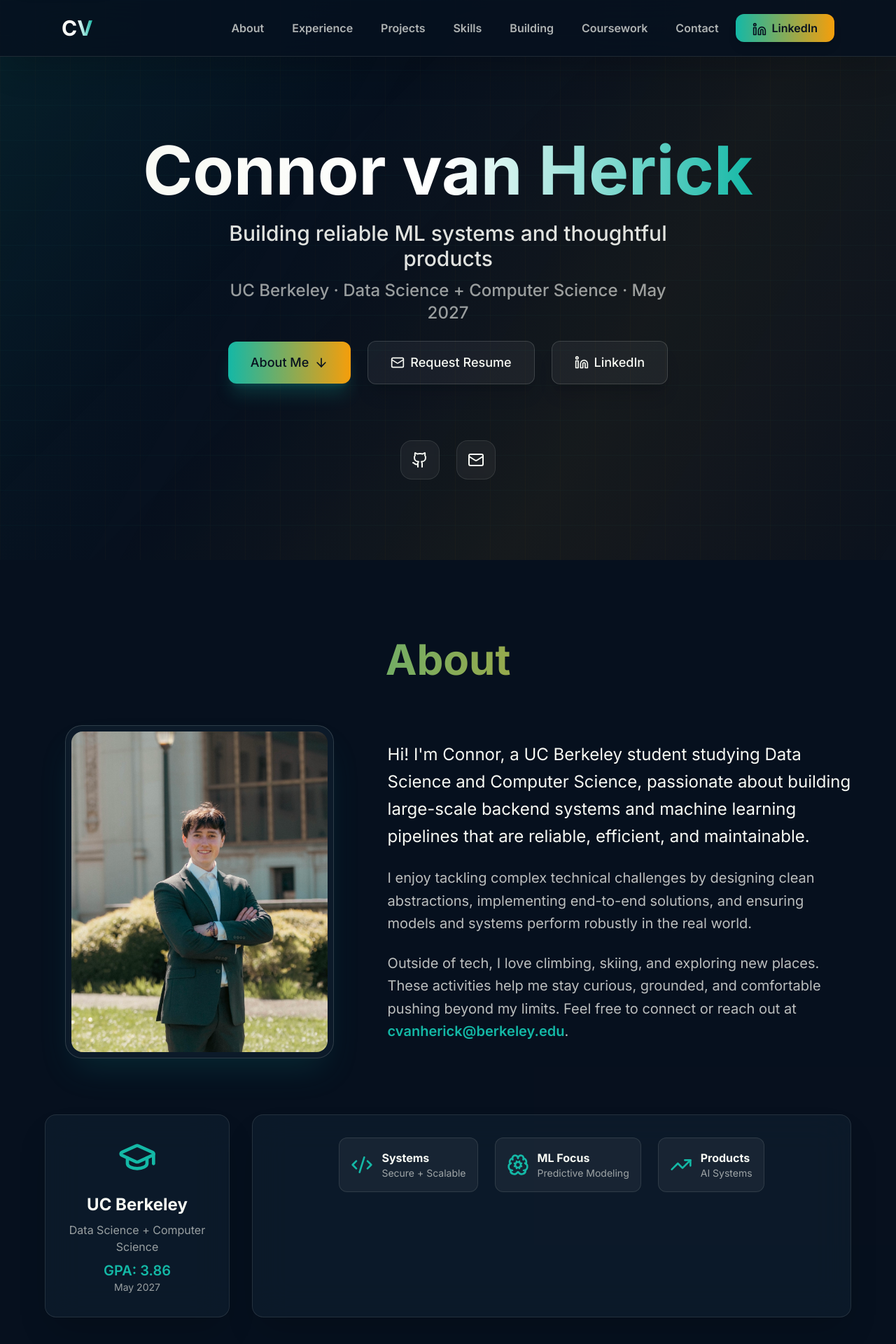
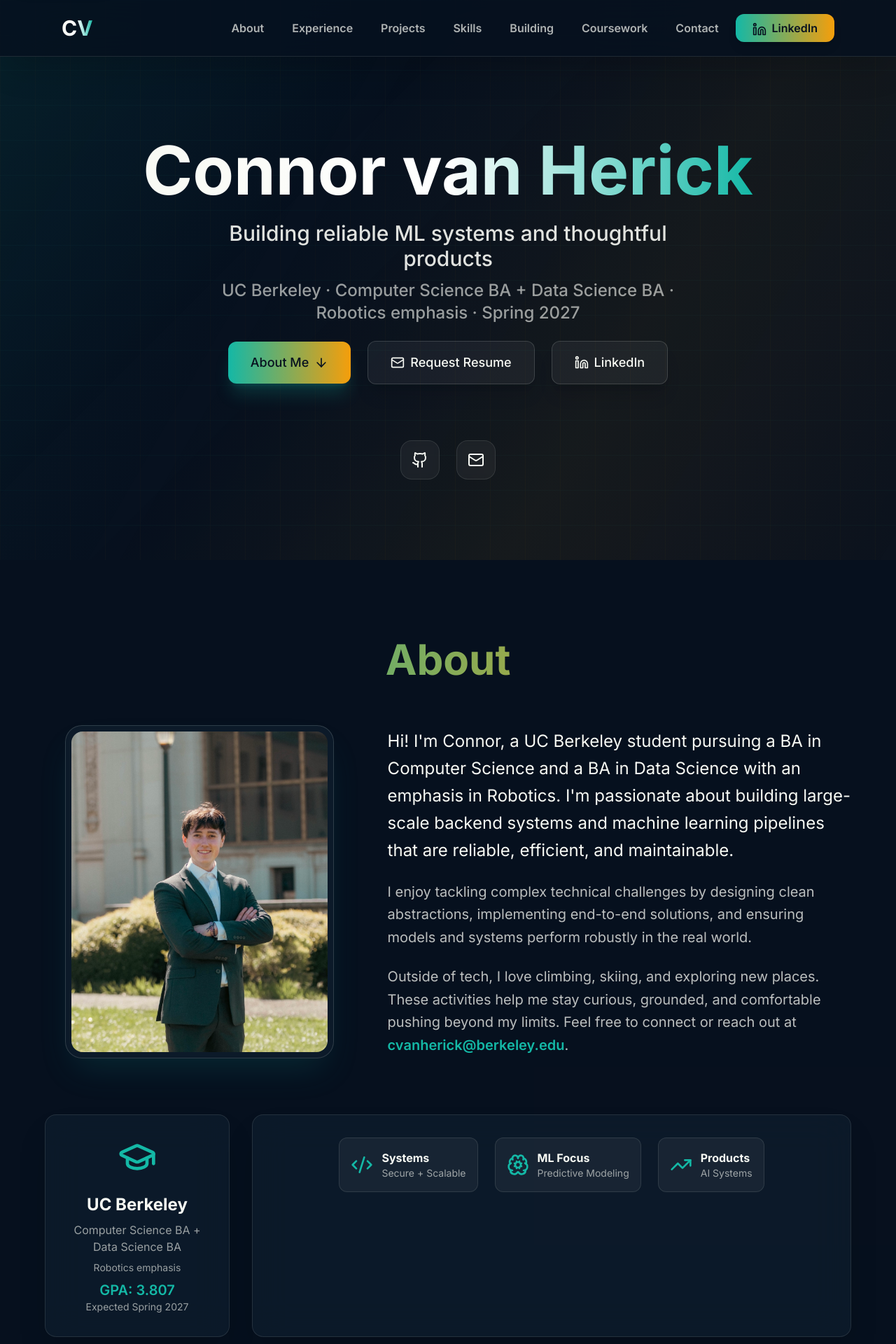
Before and after one commit to cvanherick/Connor_van_Herick_Website, a React (Vite) app: page / in a window 1280 px wide. Shown: the top 1920 px of the page at 70% size. Built offline with nearby package versions, Linux system fonts and the light colour scheme.

Commit message:
Reflect dual degree and robotics emphasis

```diff
--- a/index.html
+++ b/index.html
@@ -4,13 +4,13 @@
     <meta charset="UTF-8" />
     <meta name="theme-color" content="#07111f" />
     <meta name="viewport" content="width=device-width, initial-scale=1.0" />
-    <title>Connor van Herick | Data Science + CS @ UC Berkeley</title>
+    <title>Connor van Herick | Computer Science + Data Science @ UC Berkeley</title>
     <link rel="preconnect" href="https://fonts.googleapis.com">
     <link rel="preconnect" href="https://fonts.gstatic.com" crossorigin>
     <link href="https://fonts.googleapis.com/css2?family=Inter:wght@300;400;500;600;700&display=swap" rel="stylesheet">
-    <meta name="description" content="Connor van Herick is a UC Berkeley student building reliable machine learning systems and thoughtful products.">
+    <meta name="description" content="Connor van Herick is a UC Berkeley Computer Science and Data Science student with a Robotics emphasis, building reliable machine learning systems and thoughtful products.">
     <meta property="og:title" content="Connor van Herick | ML Systems + Products">
-    <meta property="og:description" content="UC Berkeley student building reliable machine learning systems and thoughtful products.">
+    <meta property="og:description" content="UC Berkeley Computer Science and Data Science student with a Robotics emphasis, building reliable machine learning systems and thoughtful products.">
     <meta property="og:url" content="https://cvanherick.github.io/Connor_van_Herick_Website/">
   </head>
   <body>
--- a/src/components/About.tsx
+++ b/src/components/About.tsx
@@ -44,7 +44,7 @@ const About = () => {
             className="text-lg leading-relaxed text-cream"
           >
             <p className="text-2xl leading-relaxed text-cream">
-              Hi! I'm Connor, a UC Berkeley student studying Data Science and Computer Science, passionate about building large-scale backend systems and machine learning pipelines that are reliable, efficient, and maintainable.
+              Hi! I'm Connor, a UC Berkeley student pursuing a BA in Computer Science and a BA in Data Science with an emphasis in Robotics. I'm passionate about building large-scale backend systems and machine learning pipelines that are reliable, efficient, and maintainable.
             </p>
             <p className="mt-6 text-xl leading-relaxed text-cream/75">
               I enjoy tackling complex technical challenges by designing clean abstractions, implementing end-to-end solutions, and ensuring models and systems perform robustly in the real world.
@@ -65,9 +65,10 @@ const About = () => {
           <div className="card p-8 text-center group hover:lift">
             <GraduationCap size={56} className="mx-auto mb-6 text-accent group-hover:scale-110 transition-transform duration-300" />
             <h3 className="text-2xl font-bold mb-2">UC Berkeley</h3>
-            <p className="text-cream/60 mb-2">Data Science + Computer Science</p>
-            <p className="font-semibold text-accent text-xl">GPA: 3.86</p>
-            <p className="text-cream/60 text-sm">May 2027</p>
+            <p className="text-cream/60 mb-2">Computer Science BA + Data Science BA</p>
+            <p className="text-cream/60 text-sm mb-2">Robotics emphasis</p>
+            <p className="font-semibold text-accent text-xl">GPA: 3.807</p>
+            <p className="text-cream/60 text-sm">Expected Spring 2027</p>
           </div>
 
           <div className="md:col-span-3 card p-8 group hover:lift">
--- a/src/components/Coursework.tsx
+++ b/src/components/Coursework.tsx
@@ -2,78 +2,68 @@ import { motion } from 'framer-motion'
 import { Binary, Bot, BrainCog, Database, Eye, LockKeyhole, Network, Sigma } from 'lucide-react'
 
 const courses = [
+  { code: 'DATA C8', name: 'Foundations of Data Science', skills: ['Python', 'data analysis', 'statistics'], icon: Database, status: 'Completed' },
+  { code: 'MATH 1B', name: 'Calculus', skills: ['calculus', 'integration', 'series'], icon: Sigma, status: 'Completed' },
   {
     code: 'CS 61A',
     name: 'Structure and Interpretation of Computer Programs',
     skills: ['Python', 'abstraction', 'recursion', 'interpreters'],
-    icon: Binary,
+    icon: Binary, status: 'Completed',
   },
   {
     code: 'CS 61B',
     name: 'Data Structures',
     skills: ['Java', 'data structures', 'testing', 'software design'],
-    icon: Network,
+    icon: Network, status: 'Completed',
   },
   {
     code: 'CS 61C',
     name: 'Machine Structures',
     skills: ['C', 'RISC-V', 'memory', 'computer architecture'],
-    icon: Binary,
+    icon: Binary, status: 'Completed',
   },
+  { code: 'MATH 53', name: 'Multivariable Calculus', skills: ['multivariable calculus', 'gradients', 'optimization'], icon: Sigma, status: 'Completed' },
+  { code: 'DATA C100', name: 'Principles & Techniques of Data Science', skills: ['pandas', 'SQL', 'modeling', 'data pipelines'], icon: Database, status: 'Completed' },
+  { code: 'MATH 54', name: 'Linear Algebra and Differential Equations', skills: ['linear algebra', 'eigenvectors', 'differential equations'], icon: Sigma, status: 'Completed' },
+  { code: 'COMPSCI 70', name: 'Discrete Mathematics and Probability Theory', skills: ['discrete math', 'probability', 'proofs'], icon: Sigma, status: 'Completed' },
+  { code: 'DATA C140', name: 'Probability for Data Science', skills: ['probability', 'inference', 'distributions', 'statistical reasoning'], icon: Sigma, status: 'Completed' },
   {
     code: 'CS 161',
     name: 'Computer Security',
     skills: ['cryptography', 'threat modeling', 'access control', 'secure systems'],
-    icon: LockKeyhole,
+    icon: LockKeyhole, status: 'Completed',
   },
   {
     code: 'CS 170',
     name: 'Efficient Algorithms',
     skills: ['algorithm design', 'graphs', 'dynamic programming', 'optimization'],
-    icon: Network,
+    icon: Network, status: 'Completed',
   },
   {
     code: 'CS 189',
     name: 'Machine Learning',
     skills: ['supervised learning', 'model evaluation', 'optimization', 'probability'],
-    icon: BrainCog,
+    icon: BrainCog, status: 'Completed',
   },
   {
     code: 'CS C182',
     name: 'Deep Neural Networks',
     skills: ['deep learning', 'backpropagation', 'neural architectures', 'training dynamics'],
-    icon: BrainCog,
+    icon: BrainCog, status: 'In progress',
   },
   {
     code: 'CS 180',
     name: 'Computer Vision',
     skills: ['image processing', 'feature matching', 'geometry', 'computational photography'],
-    icon: Eye,
-  },
-  {
-    code: 'Data C100',
-    name: 'Principles & Techniques of Data Science',
-    skills: ['pandas', 'SQL', 'modeling', 'data pipelines'],
-    icon: Database,
-  },
-  {
-    code: 'Data C140',
-    name: 'Probability for Data Science',
-    skills: ['probability', 'inference', 'distributions', 'statistical reasoning'],
-    icon: Sigma,
+    icon: Eye, status: 'In progress',
   },
   {
     code: 'EECS C106A',
-    name: 'Robotic Manipulation and Interaction',
+    name: 'Introduction to Robotics',
     skills: ['robot kinematics', 'motion planning', 'control', 'robot perception'],
-    icon: Bot,
+    icon: Bot, status: 'Completed',
   },
-  {
-    code: 'Math 54 / 53',
-    name: 'Linear Algebra and Multivariable Calculus',
-    skills: ['linear algebra', 'eigenvectors', 'gradients', 'multivariable optimization'],
-    icon: Sigma,
-  },
+  { code: 'EECS C183', name: 'Natural Language Processing', skills: ['language models', 'text representations', 'NLP'], icon: BrainCog, status: 'In progress' },
 ]
 
 const Coursework = () => {
@@ -111,6 +101,7 @@ const Coursework = () => {
                 <div>
                   <p className="text-sm font-bold uppercase tracking-wide text-secondary">{course.code}</p>
                   <h3 className="mt-1 text-xl font-bold text-cream leading-snug">{course.name}</h3>
+                  <p className="mt-2 text-xs font-semibold uppercase tracking-wider text-cream/45">{course.status}</p>
                 </div>
               </div>
 
--- a/src/components/Footer.tsx
+++ b/src/components/Footer.tsx
@@ -11,7 +11,7 @@ const Footer = () => {
               Connor van Herick
             </Link>
             <p className="text-cream/45 text-sm max-w-md mx-auto lg:mx-0">
-              Data Science + Computer Science @ UC Berkeley
+              Computer Science BA + Data Science BA · Robotics emphasis @ UC Berkeley
             </p>
           </div>
 
@@ -56,7 +56,7 @@ const Footer = () => {
               </a>
             </div>
             <p className="text-cream/35 text-sm text-center lg:text-left">
-              © 2026 Connor van Herick. UC Berkeley Data Science + Computer Science.
+              © 2026 Connor van Herick. UC Berkeley Computer Science BA + Data Science BA.
             </p>
           </div>
         </div>
--- a/src/components/Hero.tsx
+++ b/src/components/Hero.tsx
@@ -40,7 +40,7 @@ const Hero = () => {
           className="text-2xl md:text-3xl font-medium text-cream/90 mb-6 max-w-2xl mx-auto leading-relaxed"
         >
           Building reliable ML systems and thoughtful products
-          <span className="block text-xl md:text-2xl text-cream/60 mt-3">UC Berkeley · Data Science + Computer Science · May 2027</span>
+          <span className="block text-xl md:text-2xl text-cream/60 mt-3">UC Berkeley · Computer Science BA + Data Science BA · Robotics emphasis · Spring 2027</span>
         </motion.p>
 
         <motion.div
```
